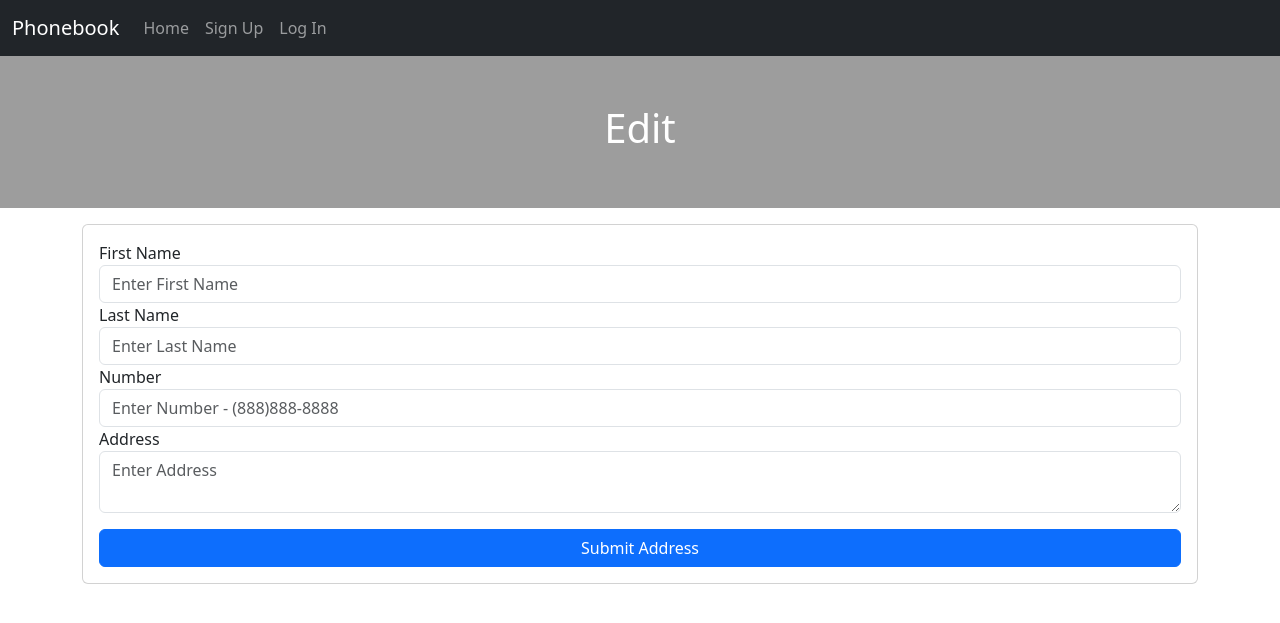
After one commit to lureeves/CT-week6-flask_phone_book, a Flask app: template app/templates/edit.html in a window 1280 px wide. The commit adds this page. Shown: the top 623 px of the page. Run offline with Flask 3, Linux system fonts and the light colour scheme; the template is opened without the code that fills it: values that come from a table or form of the project are taken from there, others are empty.

Commit message:
Finalized

```diff
--- a/app/__init__.py
+++ b/app/__init__.py
@@ -4,6 +4,8 @@ from config import Config
 # Import the classes from Flask-SQLAlchemy and Flask-Migrate
 from flask_sqlalchemy import SQLAlchemy
 from flask_migrate import Migrate
+from flask_login import LoginManager
+
 
 app = Flask(__name__)
 app.config.from_object(Config)
@@ -13,6 +15,9 @@ db = SQLAlchemy(app)
 # Create an instance of Migrate that will track our db and app
 migrate = Migrate(app, db)
 
+# Create an instance of the LoginManager to set up Authentication
+login = LoginManager(app)
+
 
 # import all of the routes from the routes file and models from the models file into the current package
 from app import routes, models
--- a/app/routes.py
+++ b/app/routes.py
@@ -2,10 +2,12 @@ from app import app, db
 from flask import render_template, redirect, url_for, flash
 from app.forms import NumberEntry, SignUpForm, LoginForm
 from app.models import User, PhoneNumber
+from flask_login import login_user, logout_user, login_required, current_user
 
 @app.route('/')
 def index():
-    return render_template('index.html')
+    phone_number = PhoneNumber.query.all()
+    return render_template('index.html', phone_number=phone_number)
 
 
 @app.route('/signup', methods=["GET", "POST"])
@@ -36,6 +38,7 @@ def signup():
 
 
 @app.route('/number_entry', methods =["GET", "POST"])
+@login_required
 def number_entry():
     # Create an instance of the form (in the context of the current request)
     form = NumberEntry()
@@ -49,7 +52,7 @@ def number_entry():
         address = form.address.data
         print(first_name, last_name, number, address)
         # If check_user is empty, create a new record in the user table
-        new_number = PhoneNumber(first_name=first_name, last_name=last_name, number=number, address=address)
+        new_number = PhoneNumber(first_name=first_name, last_name=last_name, number=number, address=address, user_id=current_user.id)
         flash(f"{new_number.first_name} {new_number.last_name} has been added to the phonebook!", "success")
         return redirect(url_for('index'))
     return render_template('number_entry.html', form=form)
@@ -63,17 +66,66 @@ def login():
         username = form.username.data
         password = form.password.data
         print(username, password)
-        # TODO: Check if there is a user with username and that password
-        # Fake an invalid log in
-        if password == 'abc':
+        # Check if there is a user with username and that password
         user = User.query.filter_by(username=username).first()
         if user is not None and user.check_password(password):
+             # If the user exists and has the correct password, log them in
+            login_user(user)
             flash(f'You have successfully logged in as {username}', 'success')
             return redirect(url_for('index'))
         else:
             flash('Invalid username and/or password. Please try again', 'danger')
             return redirect(url_for('login'))
 
-        flash(f'You have successfully logged in as {username}', 'success')
+    return render_template('login.html', form=form)
+
+
+@app.route('/logout')
+def logout():
+    logout_user()
+    flash("You have logged out", "info")
+    return redirect(url_for('index'))
+
+@app.route('/edit/<phone_number_id>', methods=["GET", "POST"])
+@login_required
+def edit_number(phone_number_id):
+    form = NumberEntry()
+    number_to_edit = PhoneNumber.query.get_or_404(phone_number_id)
+    print("\n", number_to_edit.id, "\n")
+    # Make sure that the number  is the current user
+    if number_to_edit.user_id != current_user.id:
+        flash("You do not have permission to edit this number", "danger")
         return redirect(url_for('index'))
-    return render_template('login.html', form=form)
+
+    # If form submitted, update number
+    if form.validate_on_submit():
+        # update the number with the form data
+        number_to_edit.first_name = form.first_name.data
+        number_to_edit.last_name = form.last_name.data
+        number_to_edit.number = form.number.data
+        number_to_edit.address = form.address.data
+        # Commit that to the database
+        db.session.commit()
+        flash(f"{number_to_edit.first_name} {number_to_edit.last_name}'s number/address has been edited!", "success")
+        return redirect(url_for('index'))
+
+    # Pre-populate the form with number To Edit's values
+    form.first_name.data = number_to_edit.first_name
+    form.last_name.data = number_to_edit.last_name
+    form.number.data = number_to_edit.number
+    form.address.data = number_to_edit.address
+    return render_template('edit.html', form=form, number=number_to_edit)
+
+
+@app.route('/delete/<phone_number_id>')
+@login_required
+def delete_number(phone_number_id):
+    number_to_edit = PhoneNumber.query.get_or_404(phone_number_id)
+    if number_to_edit.user_id != current_user.id:
+        flash("You do not have permission to delete this post", "danger")
+        return redirect(url_for('index'))
+
+    db.session.delete(number_to_edit)
+    db.session.commit()
+    flash(f"{number_to_edit.first_name} {number_to_edit.last_name} has been deleted", "info")
+    return redirect(url_for('index'))
--- a/app/templates/base.html
+++ b/app/templates/base.html
@@ -15,7 +15,7 @@
         {% include 'alerts.html' %}
     </div>
 
-    <div class="row bg-secondary py-5">
+    <div class="row py-5" style="background-color: rgb(157, 157, 157);">
         <div class="col text-center text-white">
             {% block header %}
                 <h1>Hello World</h1>
--- /dev/null
+++ b/app/templates/edit.html
@@ -0,0 +1,37 @@
+{% extends 'base.html' %}
+
+{% block title %}Edit A Phone Number{% endblock %}
+
+{% block header %}
+    <h1>Edit</h1>
+{% endblock %}
+
+{% block content %}
+    <div class="row">
+        <div class="col">
+            <div class="card mt-3">
+                <div class="card-body">
+                    <form action="" method="post">
+
+                        {{ form.csrf_token }}
+
+                        {{ form.first_name.label }}
+                        {{ form.first_name(class="form-control", placeholder="Enter First Name") }}
+
+                        {{ form.last_name.label }}
+                        {{ form.last_name(class="form-control", placeholder="Enter Last Name") }}
+
+                        {{ form.number.label }}
+                        {{ form.number(class="form-control", placeholder="Enter Number - (888)888-8888") }}
+
+                        {{ form.address.label }}
+                        {{ form.address(class="form-control", placeholder="Enter Address") }}
+
+                        {{ form.submit(class="btn btn-primary w-100 mt-3") }}
+
+                    </form>
+                </div>
+            </div>
+        </div>
+    </div>
+{% endblock %}
--- a/app/templates/nav.html
+++ b/app/templates/nav.html
@@ -7,9 +7,13 @@
         <div class="collapse navbar-collapse" id="collapseLinks">
         <div class="navbar-nav">
             <a class="nav-link" href="/">Home</a>
-            <a class="nav-link" href="/number_entry">Add Number</a>
-            <a class="nav-link" href="/login">Log In</a>
-            <a class="nav-link" href="/signup">Sign Up</a>
+            {% if current_user.is_authenticated %}
+                <a class="nav-link" href="/number_entry">Add Number</a>
+                <a class="nav-link" href="/logout">Log Out</a>
+            {% else %}
+                <a class="nav-link" href="/signup">Sign Up</a>
+                <a class="nav-link" href="/login">Log In</a>
+            {% endif %}
         </div>
         </div>
     </div>
--- a/requirements.txt
+++ b/requirements.txt
@@ -2,6 +2,7 @@ alembic==1.10.2
 click==8.1.3
 colorama==0.4.6
 Flask==2.2.3
+Flask-Login==0.6.2
 Flask-Migrate==4.0.4
 Flask-SQLAlchemy==3.0.3
 Flask-WTF==1.1.1
```
Also changed, not shown: app/models.py (+8 -8 lines), app/templates/index.html (+56 -2 lines), migrations/versions/4a85f0ea3f55_initial_migration.py (renamed from migrations/versions/17b301fe4e00_remigration.py, +4 -4 lines).
